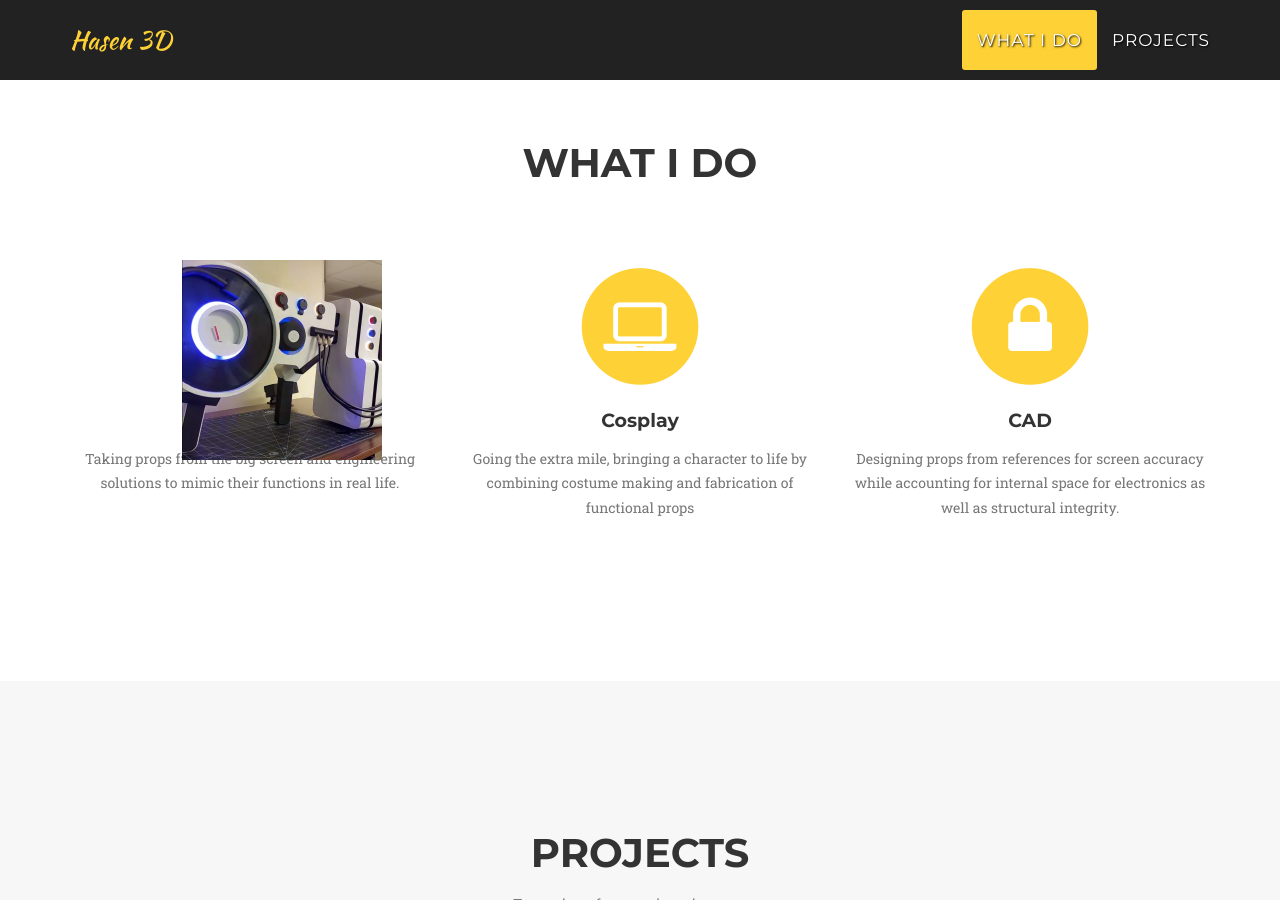
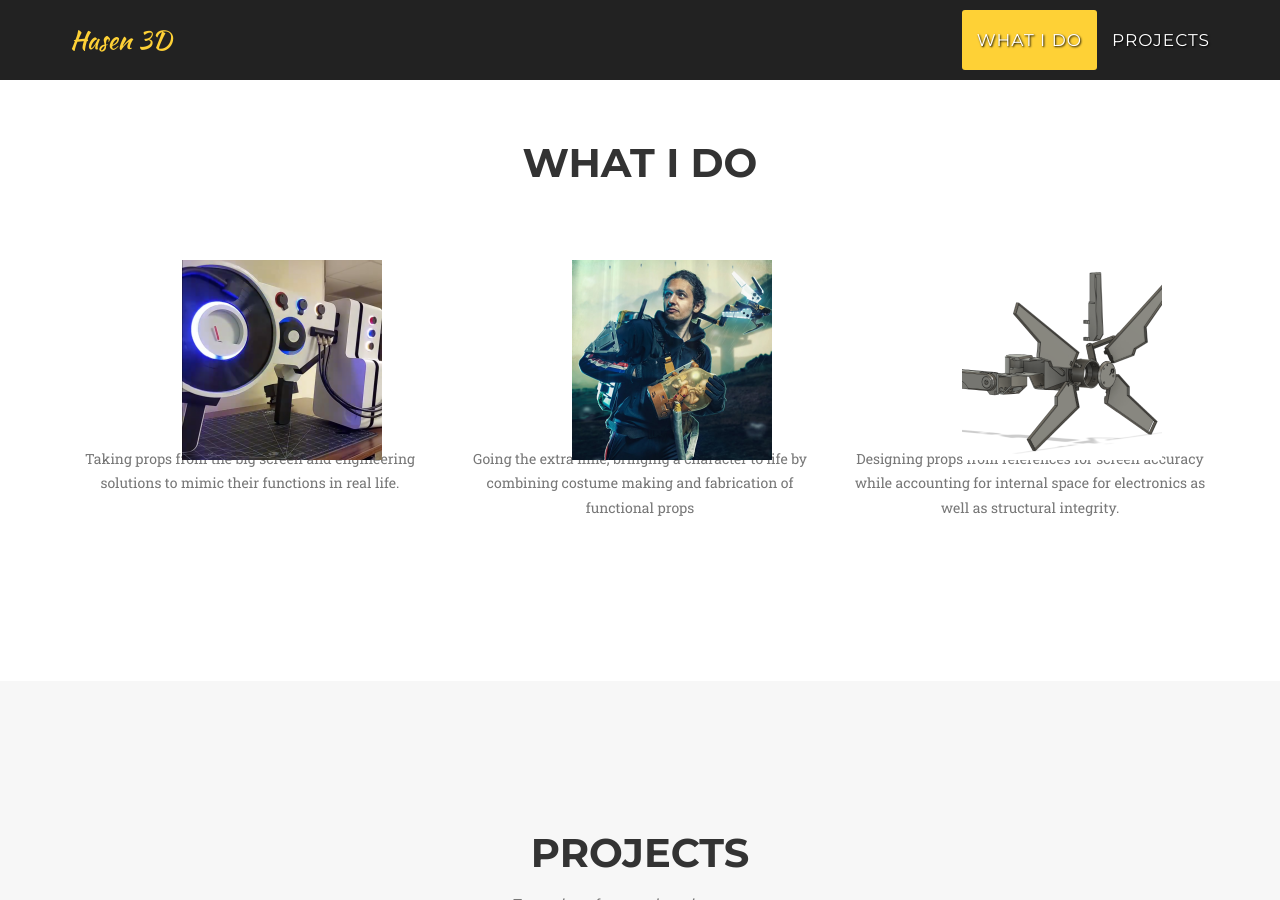
Before and after one commit to AdamHasen/AdamHasen.github.io, a Jekyll site: the page built from index.html, in a window 1280 px wide and 900 px high, scrolled down 767 px. Built offline with Jekyll 4.4.1, drawn with Linux system fonts in a browser that asks for light colours; some web fonts are replaced.

Commit message:
Update services.html

```diff
--- a/_includes/services.html
+++ b/_includes/services.html
@@ -9,24 +9,22 @@
             </div>
             <div class="row text-center">
                 <div class="col-md-4">
-                    <span class="fa-stack fa-4x">
-                        <img width="200" height="200" src="{{ site.baseurl }}/img/dubstep-square.png"/>
+                    <span class="fa-stack fa-4x circle-img-span">
+                        <img class="circle-img-200" width="200" height="200" src="{{ site.baseurl }}/img/dubstep-square.png"/>
                     </span>
                     <h4 class="service-heading">Props</h4>
                     <p class="text-muted">Taking props from the big screen and engineering solutions to mimic their functions in real life.</p>
                 </div>
                 <div class="col-md-4">
-                    <span class="fa-stack fa-4x">
-                        <i class="fa fa-circle fa-stack-2x text-primary"></i>
-                        <i class="fa fa-laptop fa-stack-1x fa-inverse"></i>
+                    <span class="fa-stack fa-4x circle-img-span">
+                        <img class="circle-img-200" width="200" height="200" src="{{ site.baseurl }}/img/bridges-square.png"/>
                     </span>
                     <h4 class="service-heading">Cosplay</h4>
                     <p class="text-muted">Going the extra mile, bringing a character to life by combining costume making and fabrication of functional props</p>
                 </div>
                 <div class="col-md-4">
-                    <span class="fa-stack fa-4x">
-                        <i class="fa fa-circle fa-stack-2x text-primary"></i>
-                        <i class="fa fa-lock fa-stack-1x fa-inverse"></i>
+                    <span class="fa-stack fa-4x circle-img-span">
+                        <img class="circle-img-200" width="200" height="200" src="{{ site.baseurl }}/img/odradek-square.png"/>
                     </span>
                     <h4 class="service-heading">CAD</h4>
                     <p class="text-muted">Designing props from references for screen accuracy while accounting for internal space for electronics as well as structural integrity.</p>
```
